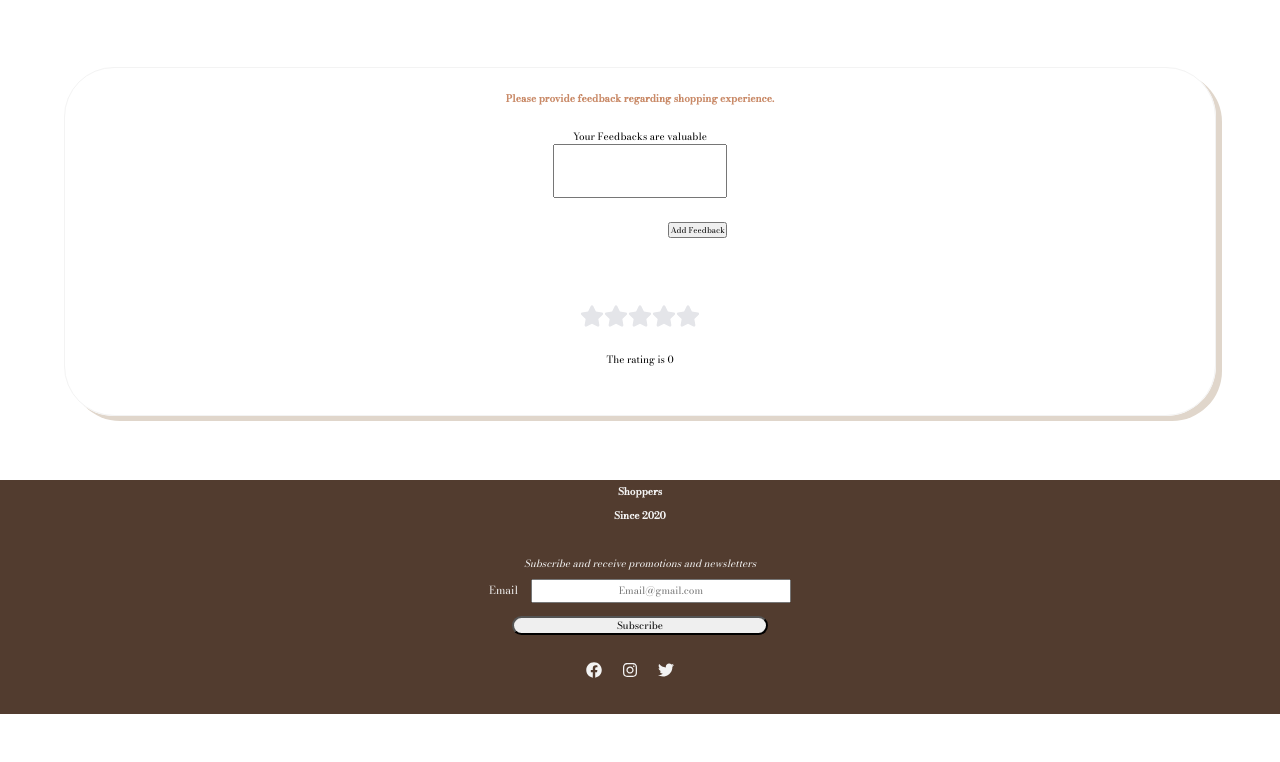
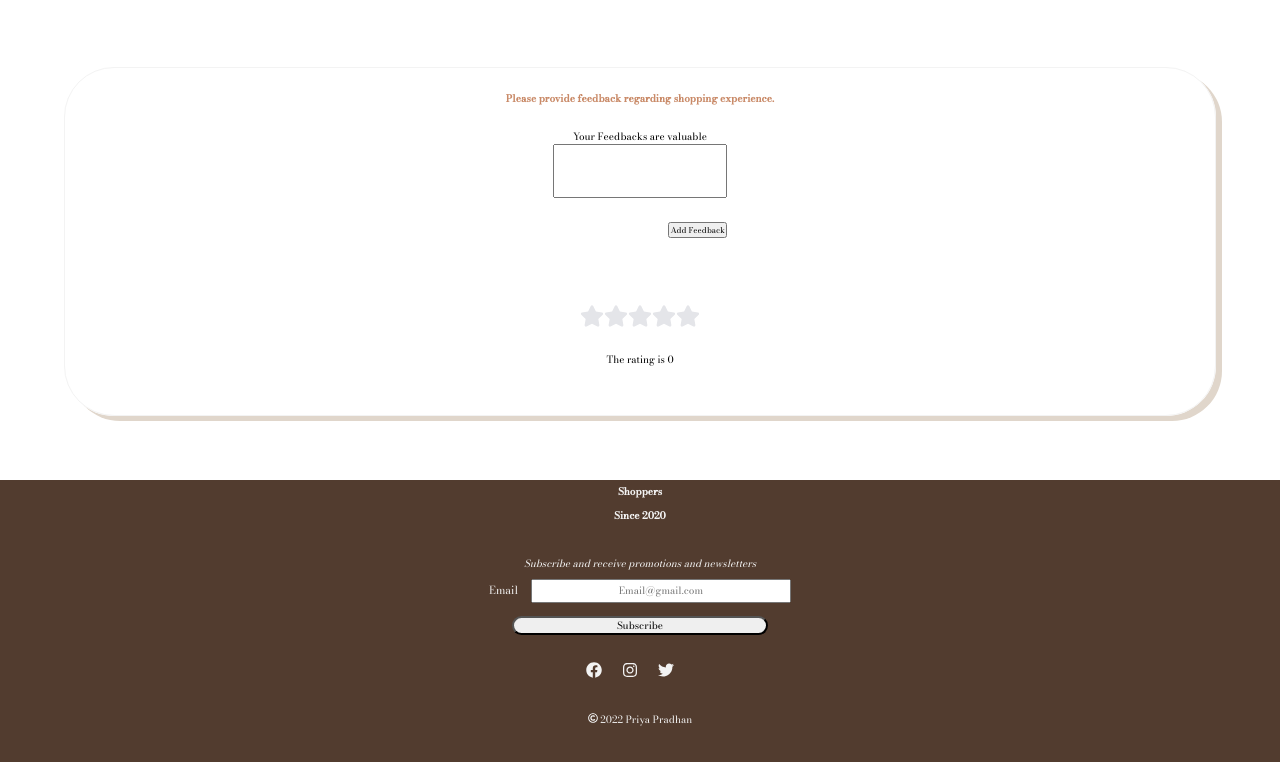
Before and after one commit to Priya-Pdh/React.js-Typescript-Ecommerce, a React (Create React App) app in the folder my-app/: page /Thankyou in a window 1280 px wide. Shown: the part 345-1107 px from the top of the page. Before the commit the page ends 1059 px from the top, so only its background shows below. Built offline with nearby package versions, Linux system fonts and the light colour scheme.

Commit message:
footer updated

```diff
--- a/my-app/src/component/footer/Footer.tsx
+++ b/my-app/src/component/footer/Footer.tsx
@@ -1,6 +1,6 @@
 import React from "react";
 import "./Footer.css";
-import { FaFacebook, FaInstagram, FaTwitter } from "react-icons/fa";
+import { FaFacebook, FaInstagram, FaRegCopyright, FaTwitter } from "react-icons/fa";
 
 function Footer() {
   const handleEmail = (e: React.SyntheticEvent) => {
@@ -45,6 +45,8 @@ function Footer() {
             <FaTwitter />
           </li>
         </ul>
+        <br/>
+        <p><FaRegCopyright/> 2022 Priya Pradhan</p>
       </div>
     </>
   );
```
